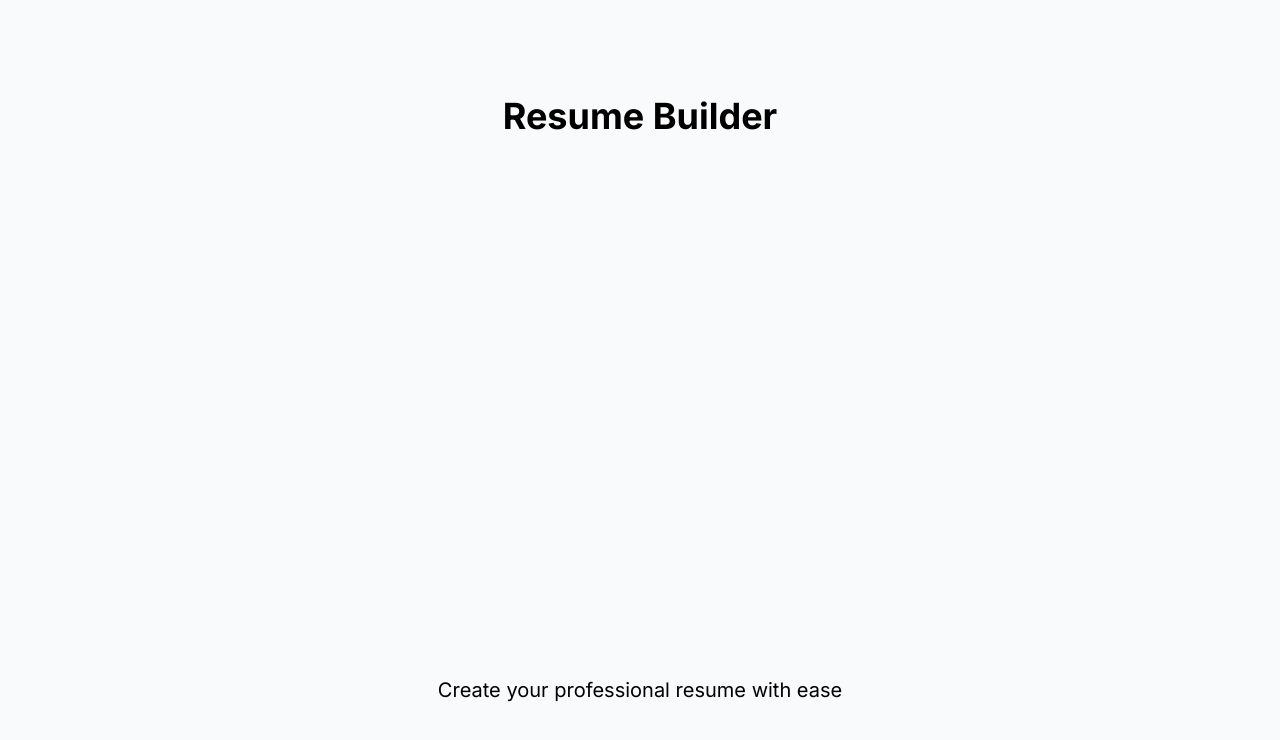
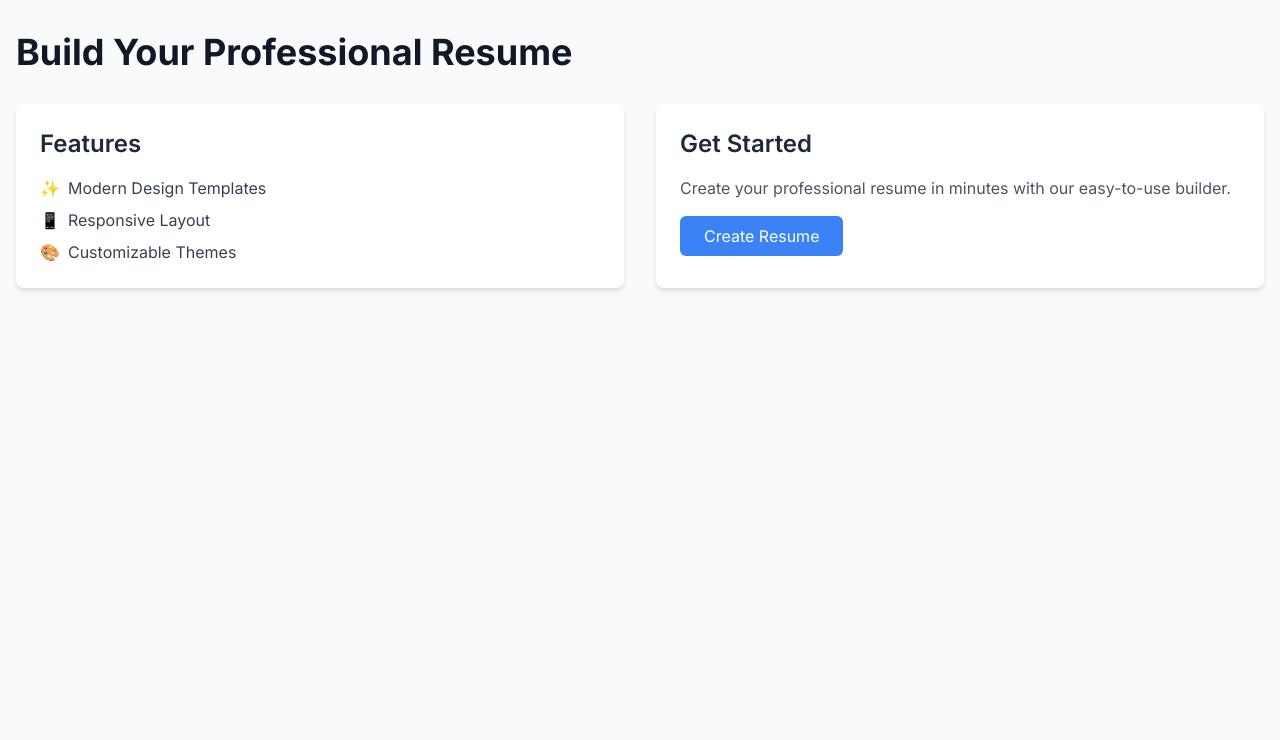
Before and after one commit to ratiogamo/resume-dev, a Next.js app: page / in a window 1280 px wide. Shown: the top 740 px of the page. Built offline with nearby package versions, Linux system fonts and the light colour scheme.

Commit message:
feat: add home page with basic structure

```diff
--- a/src/app/page.tsx
+++ b/src/app/page.tsx
@@ -1,8 +1,46 @@
+// Home page component
 export default function Home() {
   return (
-    <main className="flex min-h-screen flex-col items-center justify-between p-24">
-      <h1 className="text-4xl font-bold">Resume Builder</h1>
-      <p className="text-xl">Create your professional resume with ease</p>
-    </main>
+    <div className="container mx-auto px-4 py-8">
+      <h1 className="text-4xl font-bold text-gray-900 mb-8">
+        Build Your Professional Resume
+      </h1>
+
+      <div className="grid grid-cols-1 md:grid-cols-2 gap-8">
+        {/* Features section */}
+        <section className="bg-white p-6 rounded-lg shadow-md">
+          <h2 className="text-2xl font-semibold text-gray-800 mb-4">
+            Features
+          </h2>
+          <ul className="space-y-2">
+            <li className="flex items-center text-gray-700">
+              <span className="mr-2">✨</span>
+              Modern Design Templates
+            </li>
+            <li className="flex items-center text-gray-700">
+              <span className="mr-2">📱</span>
+              Responsive Layout
+            </li>
+            <li className="flex items-center text-gray-700">
+              <span className="mr-2">🎨</span>
+              Customizable Themes
+            </li>
+          </ul>
+        </section>
+
+        {/* Get Started section */}
+        <section className="bg-white p-6 rounded-lg shadow-md">
+          <h2 className="text-2xl font-semibold text-gray-800 mb-4">
+            Get Started
+          </h2>
+          <p className="text-gray-600 mb-4">
+            Create your professional resume in minutes with our easy-to-use builder.
+          </p>
+          <button className="bg-blue-500 text-white px-6 py-2 rounded-md hover:bg-blue-600 transition-colors">
+            Create Resume
+          </button>
+        </section>
+      </div>
+    </div>
   )
 }
```
